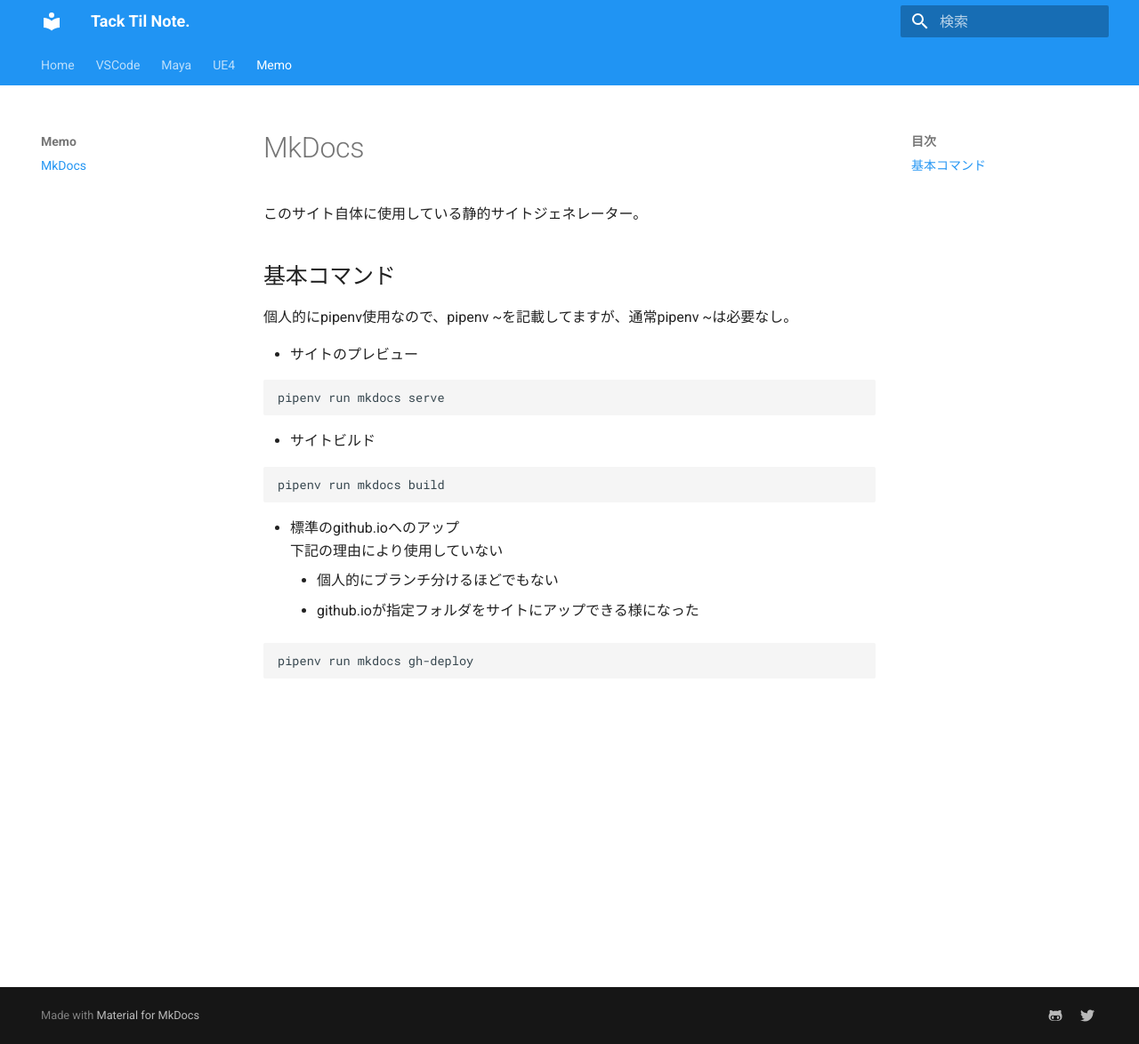
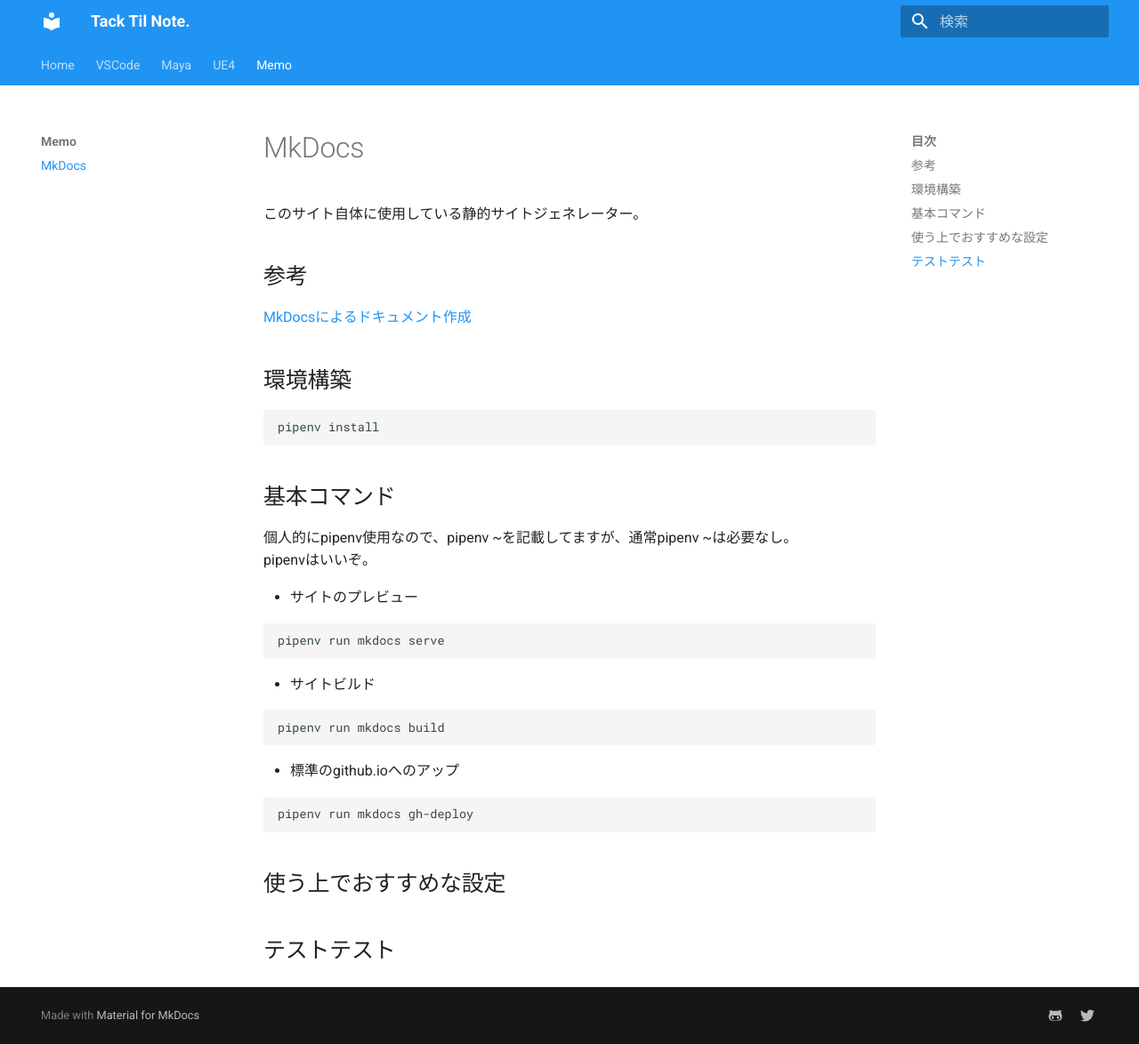
Before and after one commit to InTack2/til-note, an MkDocs documentation site: the page built from docs/Memo/MkDocs.md, in a window 1280 px wide and 1174 px high. Shown: the whole window at 89% size. Built offline with MkDocs 1.6.1 and Material for MkDocs 9.7.7, drawn with Linux system fonts in a browser that asks for light colours.

````diff
--- a/docs/Memo/MkDocs.md
+++ b/docs/Memo/MkDocs.md
@@ -2,25 +2,38 @@
 このサイト自体に使用している静的サイトジェネレーター。
 
 
+## 参考
+
+[MkDocsによるドキュメント作成](https://qiita.com/mebiusbox2/items/a61d42878266af969e3c)
+
+## 環境構築
+
+``` bash
+pipenv install
+```
+
 ## 基本コマンド
 個人的にpipenv使用なので、pipenv ~を記載してますが、通常pipenv ~は必要なし。
+pipenvはいいぞ。
 
 - サイトのプレビュー
-```bash
+
+``` bash
 pipenv run mkdocs serve
 ```
 
 - サイトビルド
 
-```bash
+``` bash
 pipenv run mkdocs build
 ```
 
 - 標準のgithub.ioへのアップ
-下記の理由により使用していない
-    - 個人的にブランチ分けるほどでもない
-    - github.ioが指定フォルダをサイトにアップできる様になった
 
-```bash
+``` bash
 pipenv run mkdocs gh-deploy
 ```
+
+## 使う上でおすすめな設定
+
+## テストテスト
````
